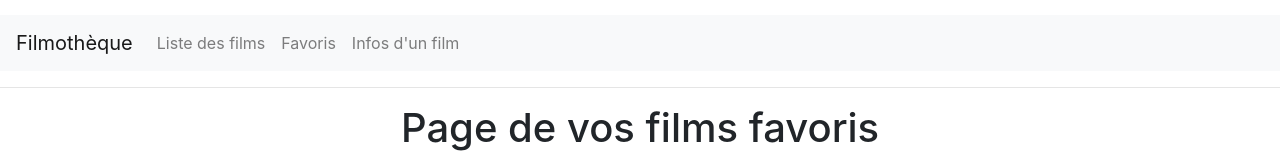
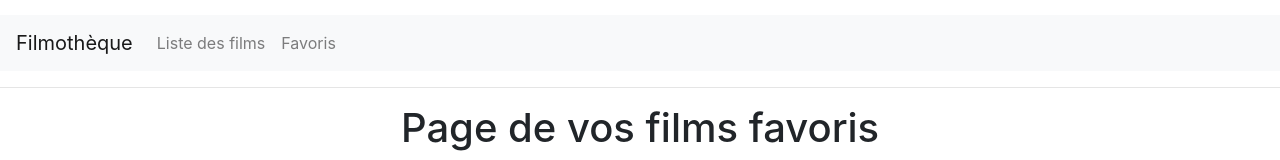
Before and after one commit to gaetanse/Filmotheque-VueJS, a Vue app: page /#/favoris in a window 1280 px wide. Shown: the top 160 px of the page. Built offline with nearby package versions, Linux system fonts and the light colour scheme; what v-reset-input, vue-localstorage would draw is missing.

Commit message:
delete things

```diff
--- a/src/App.vue
+++ b/src/App.vue
@@ -14,9 +14,6 @@
           <li class="nav-item">
             <router-link to="/favoris"><a class="nav-link" href="#">Favoris</a></router-link>
           </li>
-          <li class="nav-item">
-            <router-link to="/infos"><a class="nav-link" href="#">Infos d'un film</a></router-link>
-          </li>
         </ul>
       </div>
     </nav>
--- a/src/components/Favoris.vue
+++ b/src/components/Favoris.vue
@@ -29,7 +29,6 @@
         </template>
 
         <script>
-    import axios from 'axios';
     export default {
         name: 'Favoris',
         data() {
--- a/src/components/Liste.vue
+++ b/src/components/Liste.vue
@@ -84,7 +84,6 @@
 
 <script>
     import axios from 'axios';
-
     export default {
         data() {
             return {
```
